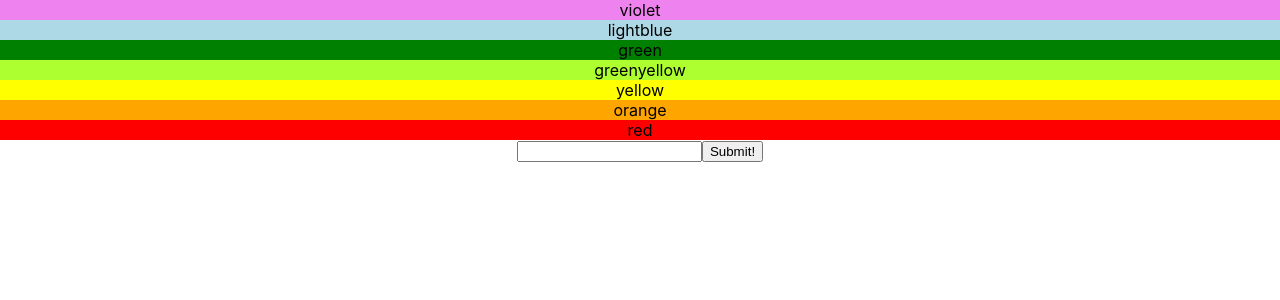
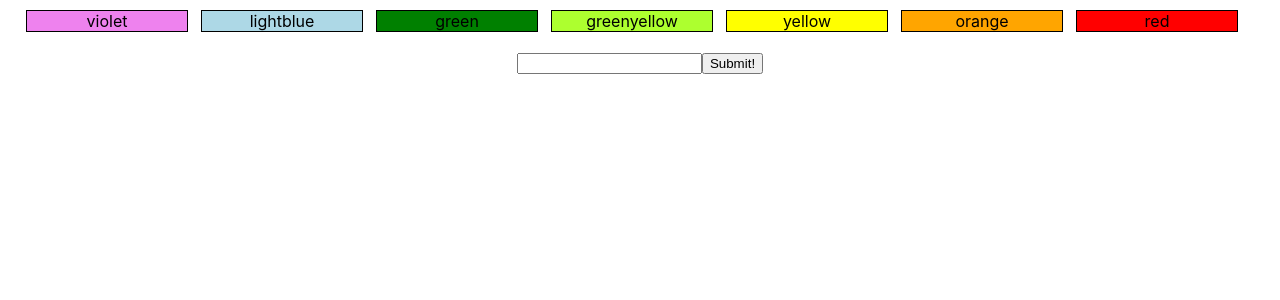
Before and after one commit to tacarter3/react-rainbow, a React (Create React App) app: page / in a window 1280 px wide. Shown: the top 300 px of the page. Built offline with nearby package versions, Linux system fonts and the light colour scheme.

Commit message:
Added value to input field on ColorForm along with code to clear input box after submit button is pressed

```diff
--- a/src/App.css
+++ b/src/App.css
@@ -2,6 +2,19 @@
   text-align: center;
 }
 
-p {
-  margin: 0;
+.container {
+  display: flex;
+  margin-left: 13px;
+  margin-top: 5px;
+  align-items: center;
+  flex-flow: row wrap;
 }
+
+.colorBlock {
+  border: solid 1px black;
+  width: 10em;
+}
+
+.input-box {
+  margin-top: 20px;
+}
--- a/src/App.js
+++ b/src/App.js
@@ -12,15 +12,17 @@ function App() {
          setColors([...colors, newColor])
 
       } else {
-        return setColors
+        return colors
       }
   }
 
   return (
     <div className="App">
-      {colors.map((color, i) =>
-        <ColorBlock key={i} color={color} />
-      )}
+      <div className="container">
+        {colors.map((color, i) =>
+          <ColorBlock key={i} color={color} />
+        )}
+      </div>
       <ColorForm addColor={addColor} />
     </div>
   );
--- a/src/ColorBlock.js
+++ b/src/ColorBlock.js
@@ -4,9 +4,11 @@ import './App.css'
 function ColorBlock(props) {
 
         return (
-            <div className="colorBlock"
-            style={{'backgroundColor': props.color}}>
-                <p>{props.color}</p>
+            <div className="container">
+                <div className="colorBlock"
+                style={{'backgroundColor': props.color}}>
+                    <div className="color-box">{props.color}</div>
+                </div>
             </div>
         )
 
--- a/src/ColorForm.js
+++ b/src/ColorForm.js
@@ -4,15 +4,16 @@ function ColorForm(props) {
     let [input, setInput] = useState(" ")
 
     const handleSubmit = (e) => {
+        props.addColor(input)
         e.preventDefault()
-        props.addColor(input)
-    }
+        setInput(' ')
+    };
 
 
     return (
-        <div>
+        <div className="input-box">
             <form onSubmit={handleSubmit}>
-                <input type="text"
+                <input type="text" value={input}
                 onChange={ (e) => setInput(e.target.value) } />
                 <button type="submit">Submit!</button>
             </form>
```
